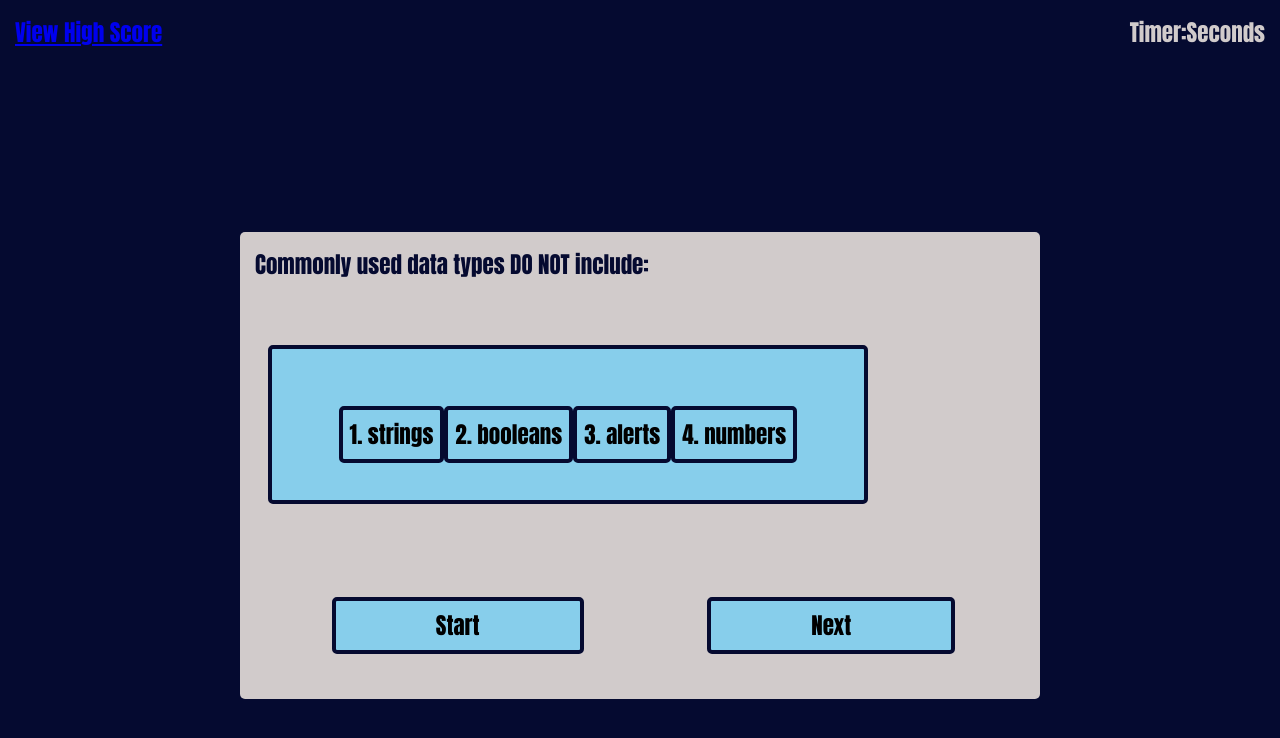
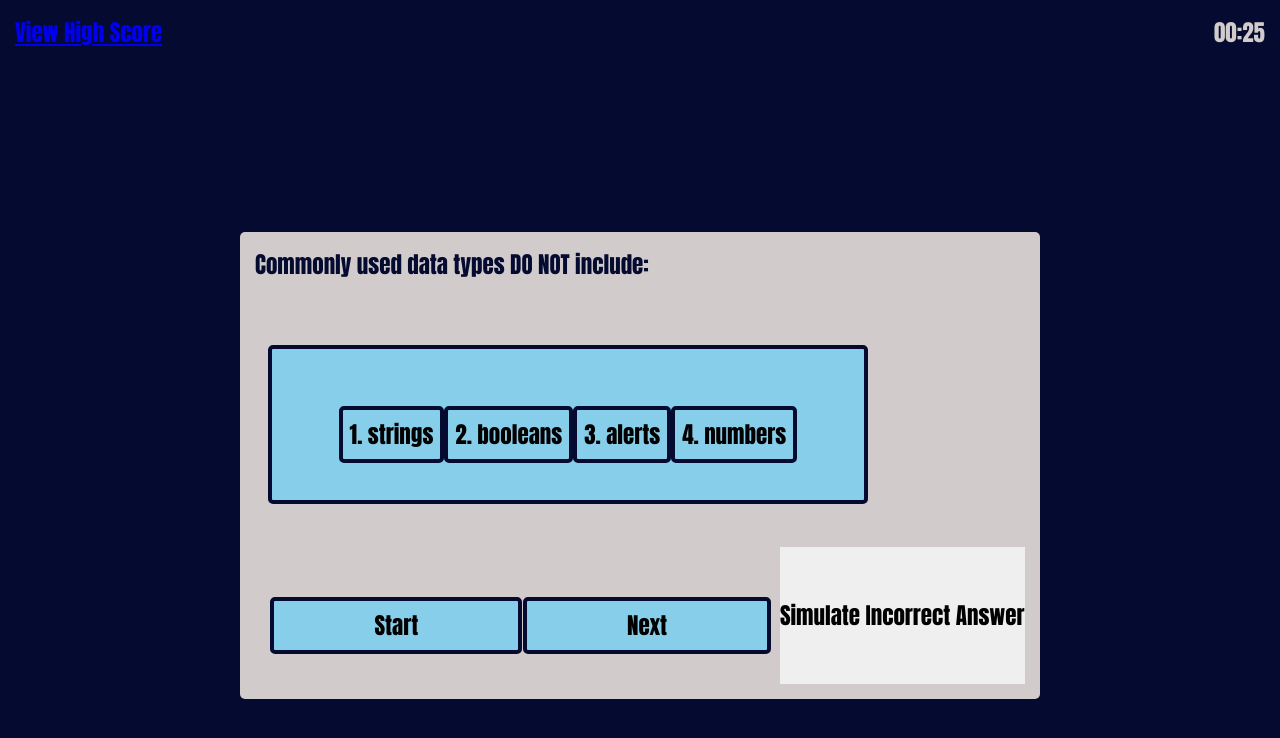
Before and after one commit to NBP77/Quiz-App, a plain HTML site: page index.html in a window 1280 px wide. Drawn offline with Linux system fonts and the light colour scheme.

Commit message:
Added a bunnch of new stuff to the JS and making everything dynamic, also added a functional timer and updated readME

```diff
--- a/Assets/script.js
+++ b/Assets/script.js
@@ -77,7 +77,7 @@ const questions = [
     {
         question: "Commonly used data types DO NOT include:",
         answers: ["strings", "booleans", "alerts", "numbers"],
-        answer: "alerts"
+        answer: "alerts",
       },
     {
         question: "The condition in an if / else statement is enclosed within ____.",
@@ -102,6 +102,7 @@ const questions = [
     ]
 
 
+// I need it to when a answer is chosen thne the next question come us
 var currentQuestionIndex = 0
 var choicesEl = document.getElementById("choices");
 
@@ -129,3 +130,27 @@ function getQuestion() {
     });
   }
 getQuestion();
+
+
+// I need the timer to start when the start button is pushed and then link it to when
+// you click the wrong answer the timer goes down by 3.. Also the timer stops at 0
+
+(function() {
+  var sec = 30;
+  function startTimer(){
+      console.log('timer suppose to go')
+      var timer = setInterval(function(){
+          sec--;
+          document.getElementById('timerDisplay').innerHTML='00:'+sec;
+          if (sec < 0) {
+              clearInterval(timer);
+              alert("Time is up!")
+          }
+      }, 1000);
+  }
+  document.getElementById('incorrect').addEventListener('click', function() {
+      sec -= 5;
+      document.getElementById('timerDisplay').innerHTML='00:'+sec;
+  });
+  startTimer();
+})();
--- a/index.html
+++ b/index.html
@@ -12,7 +12,7 @@
     <header>
       <nav>
         <a href="https://www.google.com/" target="#blank">View High Score</a>
-        <p id="timerDisplay">Timer:Seconds</p>
+        <p id="timerDisplay"></p>
       </nav>
     </header>
 
@@ -27,6 +27,7 @@
         <div class="controls">
           <button id="start-btn" class="start-btn btn">Start</button>
           <button id="next-btn" class="next-btn btn hide">Next</button>
+          <button id="incorrect">Simulate Incorrect Answer</button>
         </div>
       </div>
     </main>
```
Also changed, not shown: 1 other file.
